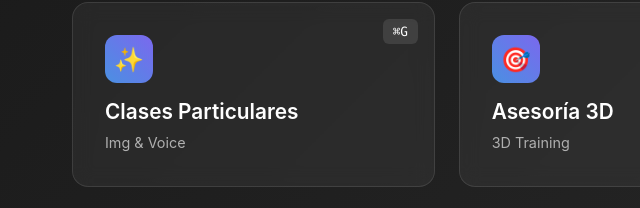
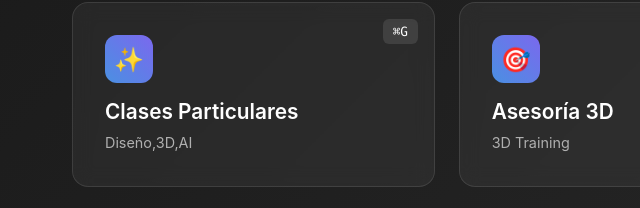
Before and after one commit to svivancom/svivancom, a plain HTML site: page index.html in a window 1280 px wide. Shown: the part 210-418 px from the top of the page, 0-640 px from the left. Drawn offline with Linux system fonts and the light colour scheme.

Commit message:
Update index.html

```diff
--- a/index.html
+++ b/index.html
@@ -307,7 +307,7 @@
                 <div class="service-shortcut">⌘G</div>
                 <div class="service-icon">✨</div>
                 <h3 class="service-title">Clases Particulares</h3>
-                <p class="service-description">Img & Voice</p>
+                <p class="service-description">Diseño,3D,AI</p>
             </div>
 
             <div class="service-card" onclick="handleServiceClick('training')">
```
